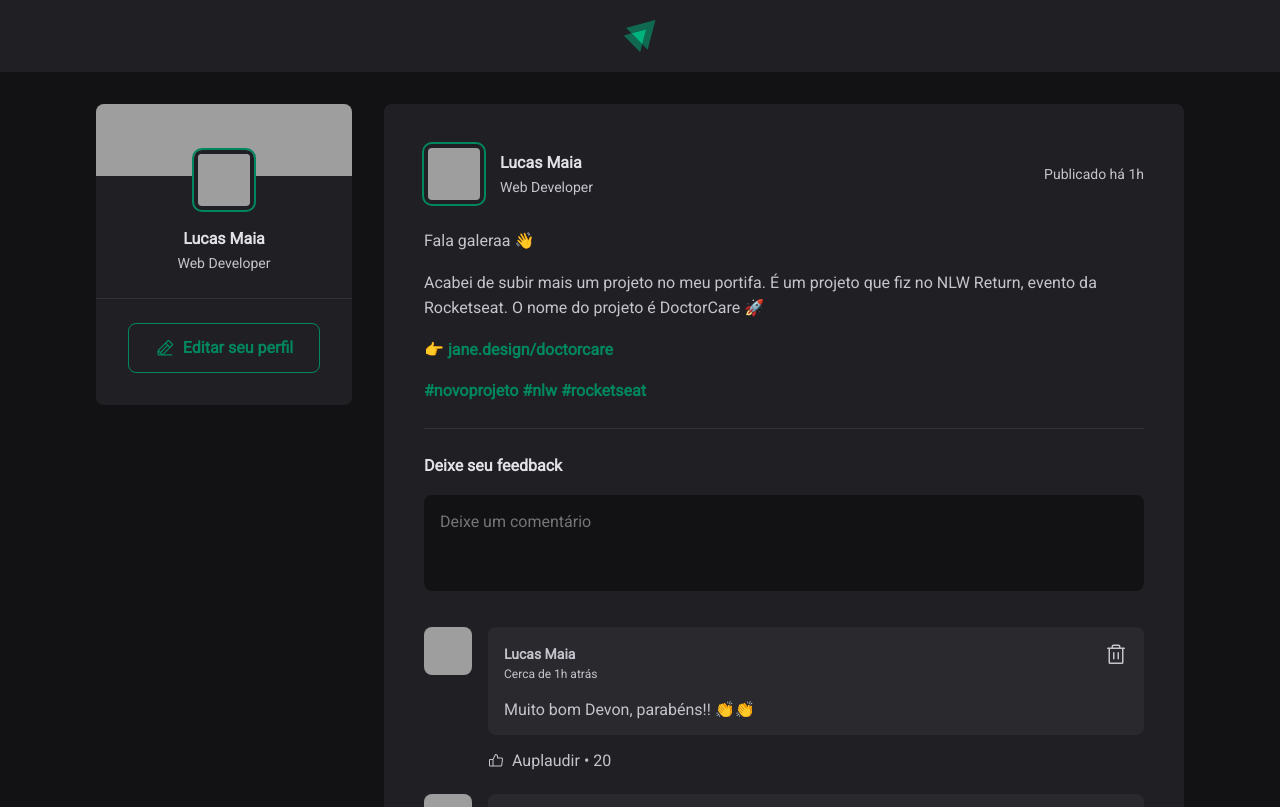
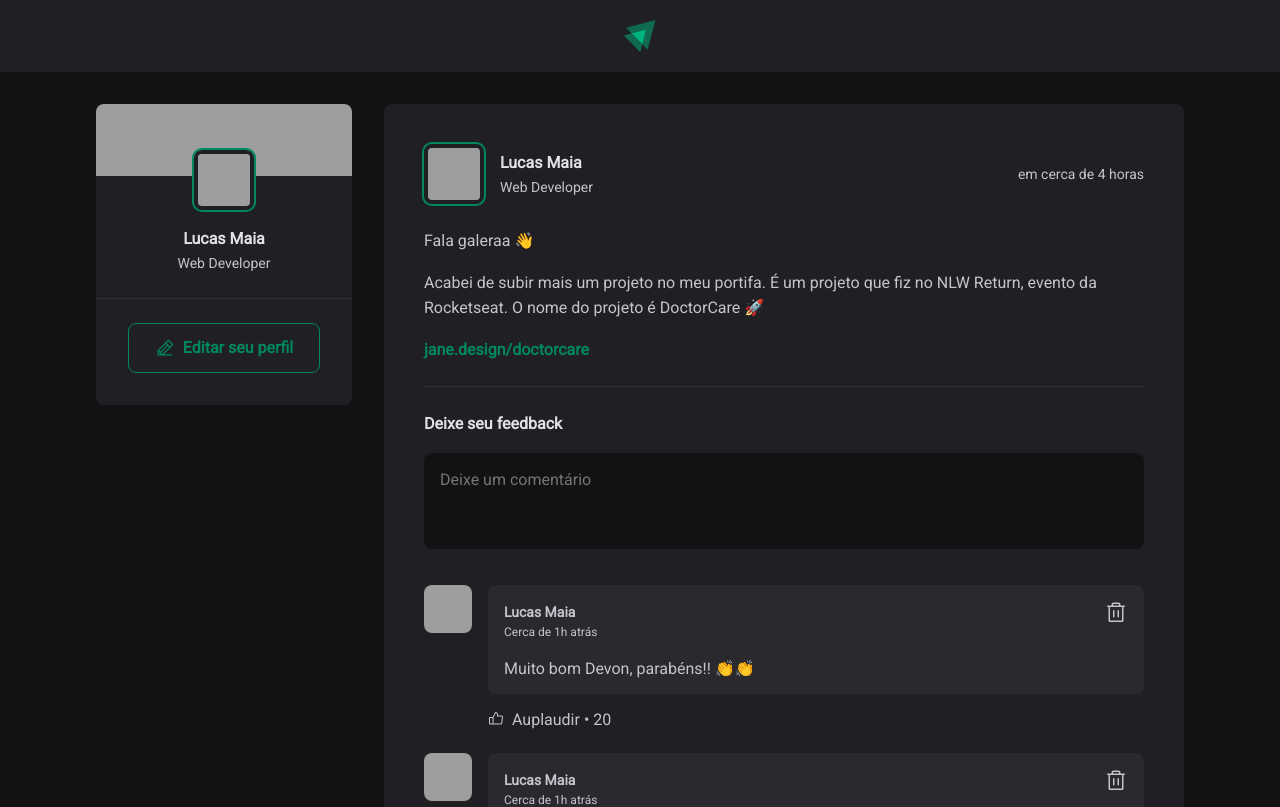
Before and after one commit to lucaskmpz/social-network, a React (Vite) app: page / in a window 1280 px wide. Shown: the top 807 px of the page. Built offline with nearby package versions, Linux system fonts and the light colour scheme; grey boxes are pictures that could not be loaded.

Commit message:
feat date and map

```diff
--- a/package.json
+++ b/package.json
@@ -11,6 +11,7 @@
   },
   "dependencies": {
     "@phosphor-icons/react": "^2.0.10",
+    "date-fns": "^2.30.0",
     "react": "^18.2.0",
     "react-dom": "^18.2.0"
   },
--- a/src/App.jsx
+++ b/src/App.jsx
@@ -5,6 +5,45 @@
 import styles from "./App.module.css";
 
 import "./global.css";
+
+const posts = [
+  {
+    id: 1,
+    author: {
+      avatarUrl: "https://github.com/lucaskmpz.png",
+      name: "Lucas Maia",
+      role: "Web Developer",
+    },
+    content: [
+      { type: "paragraph", content: "Fala galeraa 👋" },
+      {
+        type: "paragraph",
+        content:
+          "Acabei de subir mais um projeto no meu portifa. É um projeto que fiz no NLW Return, evento da Rocketseat. O nome do projeto é DoctorCare 🚀",
+      },
+      { type: "link", content: "jane.design/doctorcare" },
+    ],
+    publishedAt: new Date("2023-09-07 20:00:00"),
+  },
+  {
+    id: 2,
+    author: {
+      avatarUrl: "https://github.com/wicarpessoa.png",
+      name: "Wicar Pessoa",
+      role: "Web Developer",
+    },
+    content: [
+      { type: "paragraph", content: "Fala galeraa 👋" },
+      {
+        type: "paragraph",
+        content:
+          "Acabei de subir mais um projeto no meu portifa. É um projeto que fiz no NLW Return, evento da Rocketseat. O nome do projeto é DoctorCare 🚀",
+      },
+      { type: "link", content: "jane.design/doctorcare" },
+    ],
+    publishedAt: new Date("2023-09-07 21:00:00"),
+  },
+];
 
 export function App() {
   return (
@@ -14,14 +53,15 @@
       <div className={styles.wrapper}>
         <Sidebar />
         <main>
-          <Post
-            author="Diego Fernandes"
-            content="Lorem ipsum dolor sit amet consectetur adipisicing elit. Nemo consectetur inventore veritatis excepturi illo? Dolorem nesciunt odit porro! Debitis dolorem, fuga ullam laboriosam minima voluptatibus commodi repellendus nobis impedit aliquam."
-          />
-          <Post
-            author="Diego Fernandes"
-            content="Lorem ipsum dolor sit amet consectetur adipisicing elit. Nemo consectetur inventore veritatis excepturi illo? Dolorem nesciunt odit porro! Debitis dolorem, fuga ullam laboriosam minima voluptatibus commodi repellendus nobis impedit aliquam."
-          />
+          {posts.map((post) => {
+            return (
+              <Post
+                author={post.author}
+                content={post.content}
+                publishedAt={post.publishedAt}
+              />
+            );
+          })}
         </main>
       </div>
     </div>
--- a/src/components/Post.jsx
+++ b/src/components/Post.jsx
@@ -1,38 +1,56 @@
+import { format, formatDistanceToNow } from "date-fns";
+import ptBR from "date-fns/locale/pt-BR";
+
 import { Avatar } from "./Avatar";
 import { Comment } from "./Comment";
 
 import styles from "./Post.module.css";
 
-export function Post() {
+export function Post({ author, publishedAt, content }) {
+  const publishedDateFormatted = format(
+    publishedAt,
+    "d 'de' LLLL 'às' HH:mm'h'",
+    {
+      locale: ptBR,
+    }
+  );
+
+  const publishedDateRelativeToNow = formatDistanceToNow(publishedAt, {
+    locale: ptBR,
+    addSuffix: true,
+  });
+
   return (
     <article className={styles.post}>
       <header>
         <div className={styles.author}>
-          <Avatar src="https://github.com/lucaskmpz.png" />
+          <Avatar src={author.avatarUrl} />
           <div className={styles.authorInfo}>
-            <strong>Lucas Maia</strong>
-            <span>Web Developer</span>
+            <strong>{author.name}</strong>
+            <span>{author.role}</span>
           </div>
         </div>
 
-        <time title="07 de Setembro às 11:41h" dateTime="2023-09-07 11:41:30">
-          Publicado há 1h
+        <time
+          title={publishedDateFormatted}
+          dateTime={publishedAt.toISOString()}
+        >
+          {publishedDateRelativeToNow}
         </time>
       </header>
 
       <div className={styles.content}>
-        <p>Fala galeraa 👋</p>
-        <p>
-          Acabei de subir mais um projeto no meu portifa. É um projeto que fiz
-          no NLW Return, evento da Rocketseat. O nome do projeto é DoctorCare 🚀
-        </p>
-        <p>
-          👉 <a href="">jane.design/doctorcare</a>
-        </p>
-        <p>
-          <a href="">#novoprojeto</a> <a href="">#nlw</a>{" "}
-          <a href="">#rocketseat</a>
-        </p>
+        {content.map((line) => {
+          if (line.type === "paragraph") {
+            return <p>{line.content}</p>;
+          } else if (line.type === "link") {
+            return (
+              <p>
+                <a href="#">{line.content}</a>
+              </p>
+            );
+          }
+        })}
       </div>
 
       <form className={styles.commentForm}>
```
Also changed, not shown: 1 other file (tests, documents, lock files or other folders).
